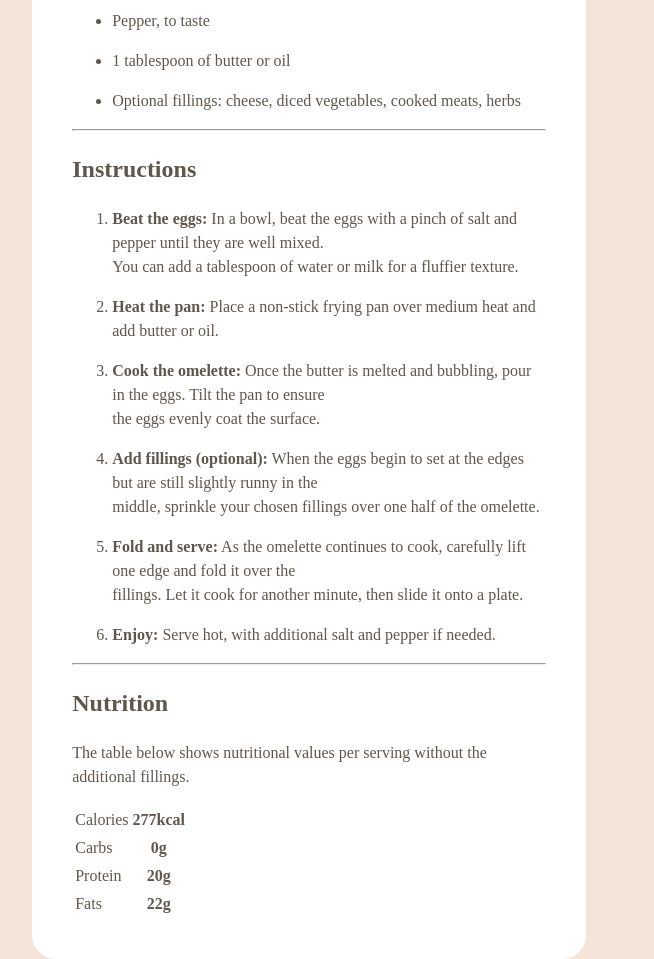
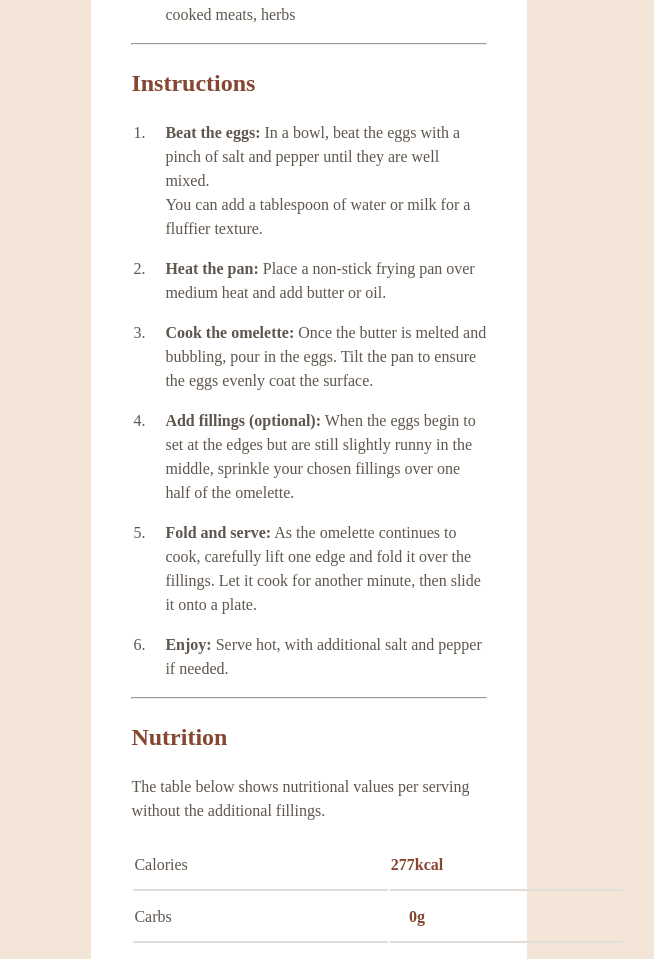
Before and after one commit to opzzybit/HTML-and-CSS-Projects, a plain HTML site: page index.html in a window 1280 px wide. Shown: the part 980-1939 px from the top of the page, without its empty margins (331-985 px from the left). Drawn offline with Linux system fonts and the light colour scheme.

Commit message:
Done with the the project

```diff
--- a/style.css
+++ b/style.css
@@ -9,7 +9,7 @@
 
 .outer-layer {
     background-color: #ffffff ;
-    width: 40%;
+    width: 30%;
     padding: 40px;
     border-radius: 24px;
 
@@ -21,15 +21,14 @@
   display: block;
   border-radius: 12px;
   display: flex;
-  margin-top: 25px;
-
 }
 
 .Preparation-time{
   background-color: #fff7fb;
-  padding: 50px ;
-  border-radius: 30px;
+  padding: 25px ;
+  border-radius: 20px;
   margin-bottom: 35px;
+  margin-top: 35px;
 }
 
 .Preparation-time h3 {
@@ -38,3 +37,48 @@
   margin-bottom: 10px;
 
 }
+
+.ingredients h2,
+.instructions  h2,
+.nutrition h2{
+  color: #854632;
+}
+
+.ingredients ul{
+  padding-left: 18px;
+}
+
+.ingredients li{
+  padding-left: 16px;
+  margin-bottom: 10px;
+
+}
+
+.instructions ol{
+  padding-left: 18px;
+}
+
+.instructions li{
+  padding-left: 16px;
+  margin-bottom: 10px;
+
+}
+
+.nutrition th {
+  border-bottom: 2px solid #e3ddd7;
+  padding-top: 12px;
+  padding-bottom: 12px;
+  padding-right: 180px;
+  color:  #854632;
+}
+
+.nutrition td{
+  border-bottom: 2px solid #e3ddd7;
+  padding-right: 200px;
+
+}
+
+.nutrition tr:last-child th,
+.nutrition tr:last-child td{
+  border-bottom: none;
+}
```
